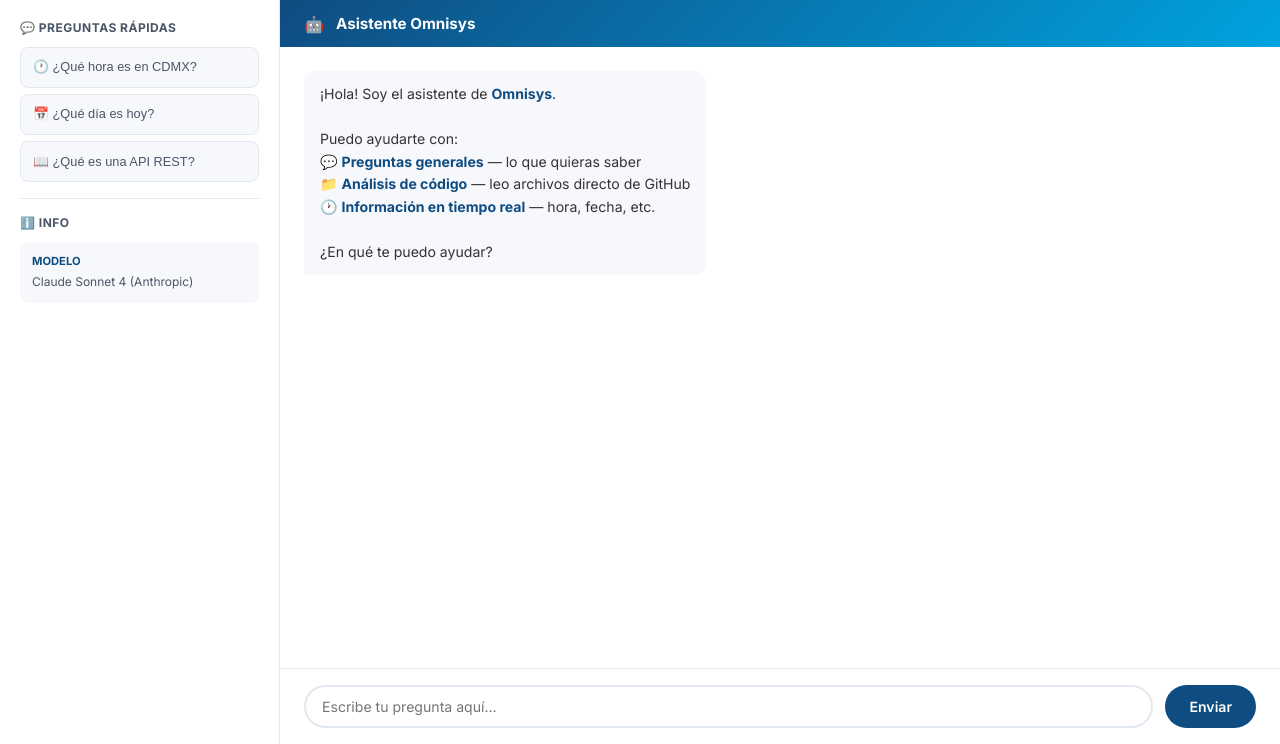
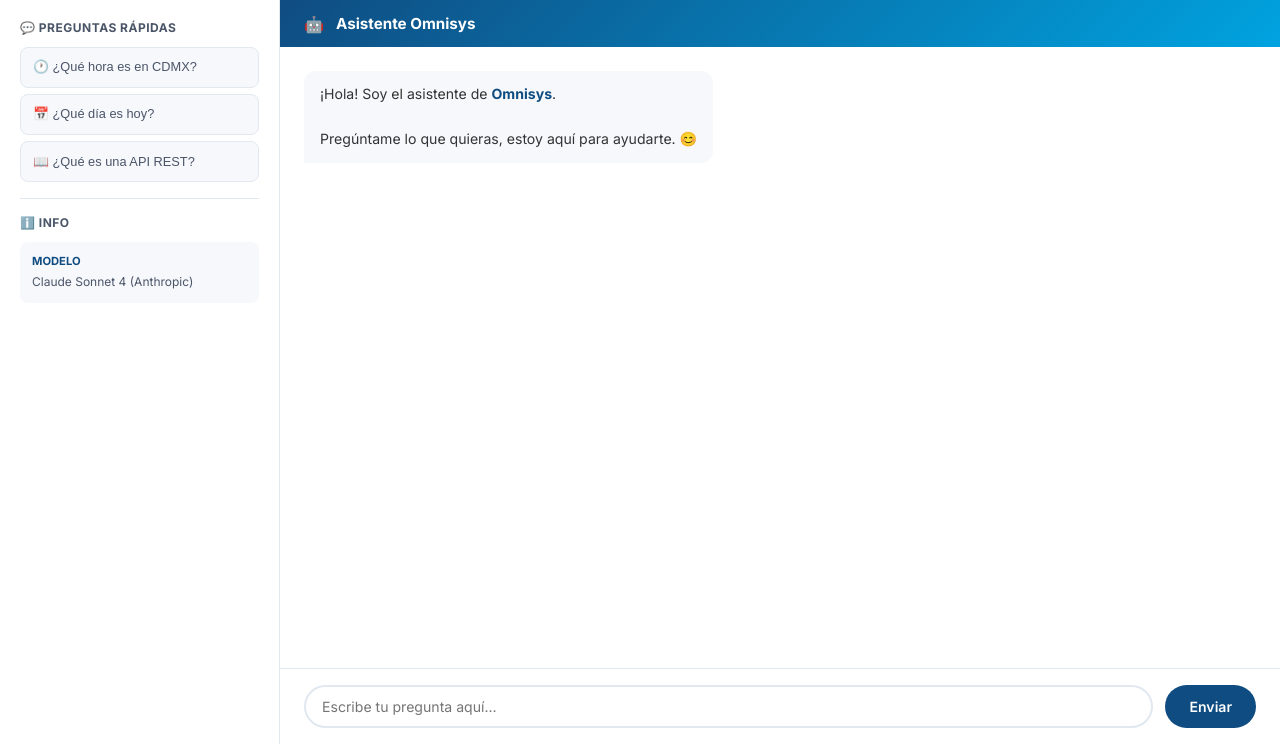
Before and after one commit to aaronjazhiel/claude-chat-omnisys, a Flask app: page / in a window 1280 px wide. Shown: the part 56-800 px from the top of the page. Run offline with Flask 3, Linux system fonts and the light colour scheme.

Commit message:
Simplificar mensaje de bienvenida

```diff
--- a/templates/index.html
+++ b/templates/index.html
@@ -122,11 +122,7 @@
                 <div class="message assistant">
                     <div class="msg-content">
                         ¡Hola! Soy el asistente de <strong>Omnisys</strong>.<br><br>
-                        Puedo ayudarte con:<br>
-                        💬 <strong>Preguntas generales</strong> — lo que quieras saber<br>
-                        📁 <strong>Análisis de código</strong> — leo archivos directo de GitHub<br>
-                        🕐 <strong>Información en tiempo real</strong> — hora, fecha, etc.<br><br>
-                        ¿En qué te puedo ayudar?
+                        Pregúntame lo que quieras, estoy aquí para ayudarte. 😊
                     </div>
                 </div>
             </div>
```
